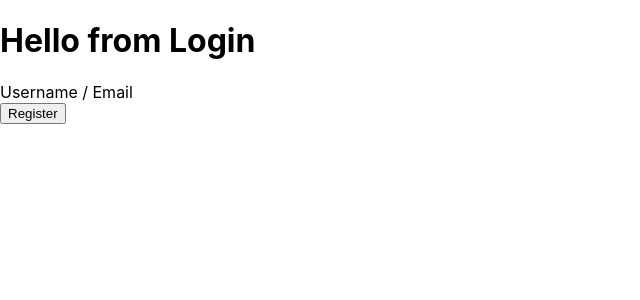
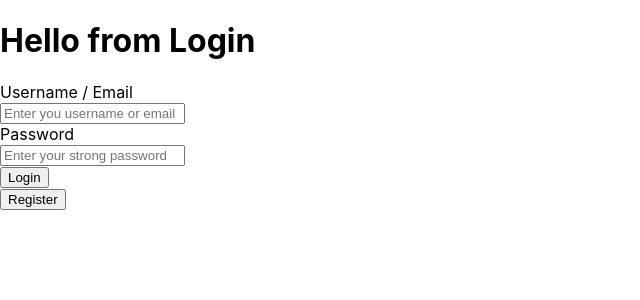
Before and after one commit to rasyidrmhd/technical-test-mc-payment, a React (Create React App) app in the folder budget-application/client/: page /login in a window 1280 px wide. Shown: the top 300 px of the page, without its empty margins (0-640 px from the left). Built offline with nearby package versions, Linux system fonts and the light colour scheme.

Commit message:
login done with poor UI

```diff
--- a/budget-application/client/src/pages/Login.js
+++ b/budget-application/client/src/pages/Login.js
@@ -1,20 +1,61 @@
-import { useSelector } from "react-redux";
+import { useState } from "react";
+import { useDispatch } from "react-redux";
 import { useHistory, useLocation } from "react-router";
+import { login } from "../store/actions/userAction";
 
 export default function Login() {
   const location = useLocation();
-  console.log(location);
+  const dispatch = useDispatch();
   const history = useHistory();
-  const { userdata } = useSelector((state) => state.userReducer);
+  const [inputLogin, setInputLogin] = useState({
+    email: "",
+    password: "",
+  });
+  const [errors, setErrors] = useState();
+
+  const handleInputLogin = (e) => {
+    const { name, value } = e.target;
+
+    setInputLogin({
+      ...inputLogin,
+      [name]: value,
+    });
+  };
+
+  const handleSubmit = (e) => {
+    e.preventDefault();
+    dispatch(login(inputLogin))
+      .then((response) => {
+        localStorage.setItem("access_token", response);
+        history.push("/");
+      })
+      .catch((err) => {
+        setErrors(err);
+      });
+  };
 
   return (
     <>
       <h1>Hello from Login</h1>
       {location.state ? <span>{location.state.message}</span> : ""}
-      <form>
+      <form onSubmit={handleSubmit}>
         <label>Username / Email</label>
         <br />
+        <input type="text" placeholder="Enter you username or email" autoComplete="off" name="email" defaultValue={inputLogin.email} onChange={handleInputLogin} /> <br />
+        <label>Password</label>
+        <br />
+        <input type="password" placeholder="Enter your strong password" autoComplete="off" name="password" defaultValue={inputLogin.password} onChange={handleInputLogin} />
+        <br />
+        <button type="submit">Login</button>
       </form>
+      {errors ? (
+        <>
+          <span>{errors}</span>
+          <br />
+        </>
+      ) : (
+        ""
+      )}
       <button
         onClick={(e) => {
           e.preventDefault();
--- a/budget-application/client/src/store/actions/userAction.js
+++ b/budget-application/client/src/store/actions/userAction.js
@@ -26,3 +26,21 @@ export function register(data) {
     });
   };
 }
+
+export function login(data) {
+  return (dispatch, getState) => {
+    return new Promise((resolve, reject) => {
+      axios({
+        method: "POST",
+        url: `${server}/login`,
+        data,
+      })
+        .then((response) => {
+          resolve(response.data);
+        })
+        .catch((err) => {
+          reject(err.response.data.message);
+        });
+    });
+  };
+}
```
